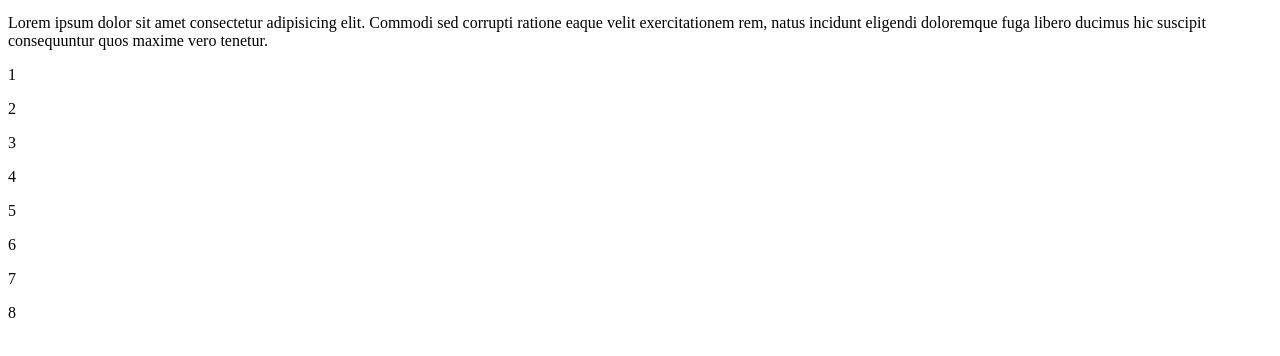
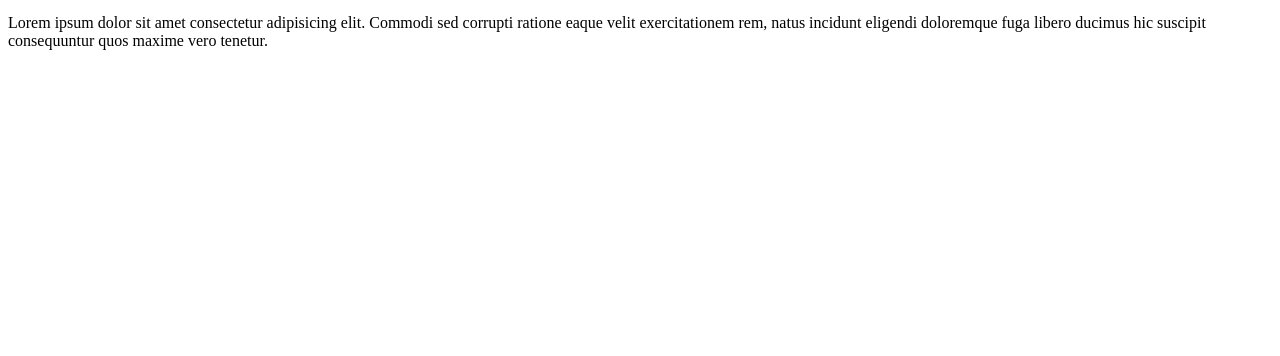
Before and after one commit to RomanPateichuk/HelloPackage, a website: page index.html in a window 1280 px wide. Shown: the part 158-514 px from the top of the page. Drawn offline with Linux system fonts and the light colour scheme.

```diff
--- a/index.html
+++ b/index.html
@@ -20,16 +20,6 @@
     eligendi quis!</p>
   <p>Lorem ipsum dolor sit amet consectetur adipisicing elit. Commodi sed corrupti ratione eaque velit exercitationem
     rem, natus incidunt eligendi doloremque fuga libero ducimus hic suscipit consequuntur quos maxime vero tenetur.</p>
-  <div>
-    <p>1</p>
-    <p>2</p>
-    <p>3</p>
-    <p>4</p>
-    <p>5</p>
-    <p>6</p>
-    <p>7</p>
-    <p>8</p>
-  </div>
   <script src="./index.js"></script>
 </body>
 
```
